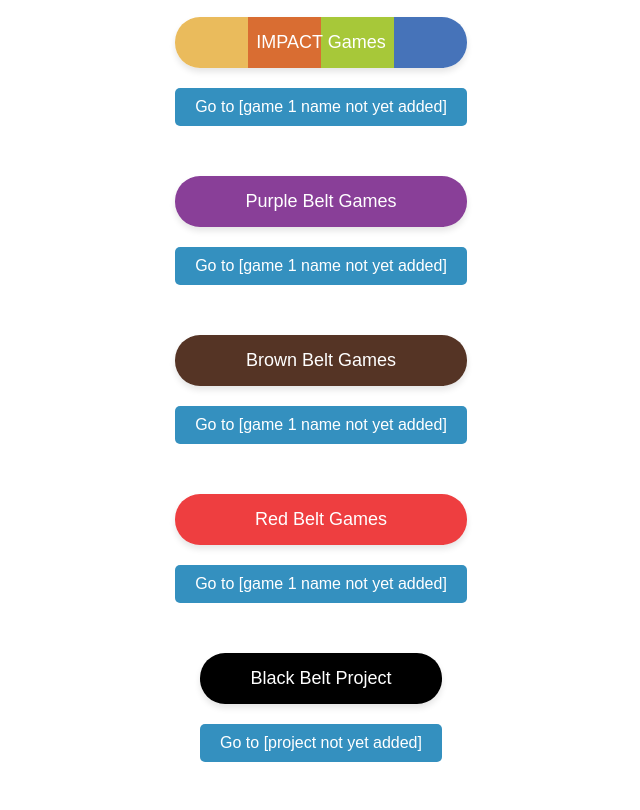
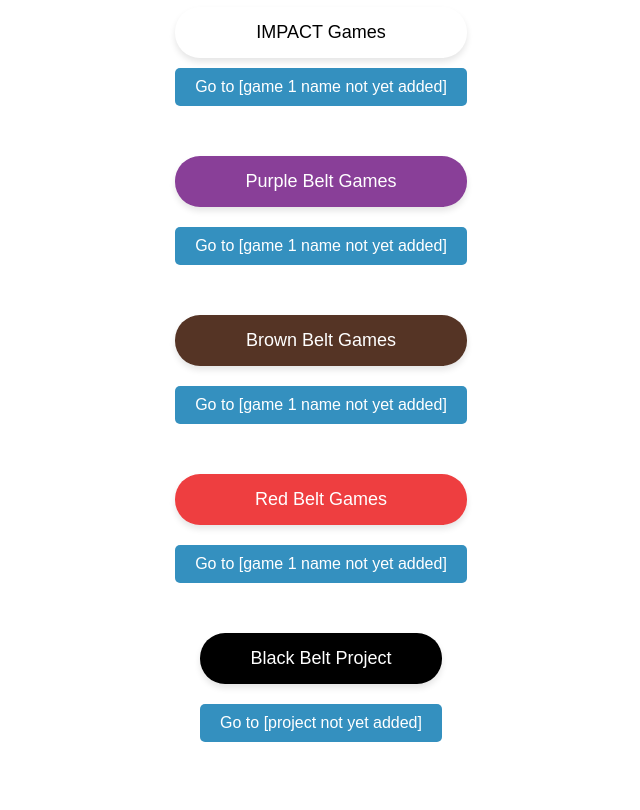
Before and after one commit to Code-Ninjas-Hillsboro/Game-Showcase-Base, a plain HTML site: page index.html in a window 1280 px wide. Shown: the part 81-891 px from the top of the page, without its empty margins (319-959 px from the left). Drawn offline with Linux system fonts and the light colour scheme.

Commit message:
made it prettier

```diff
--- a/index.html
+++ b/index.html
@@ -31,17 +31,19 @@
         .section-header-impact {
             display: block;
             padding: 15px 30px;
-            color: white;
+            color: black;
             font-size: 18px;
             border-radius: 25px;
+            border-color: black
             margin: 10px 0;
             box-shadow: 0 4px 6px rgba(0, 0, 0, 0.1);
             background: linear-gradient(
                 to right,
-                #eabb5c 25%,
-                #d96d32 25% 50%,
-                #a7c839 50% 75%,
-                #4673b9 75%
+                white 20%
+                #eabb5c 20% 40%,
+                #d96d32 40% 60%,
+                #a7c839 60% 80%,
+                #4673b9 80%
             );
         }
         button {
```
